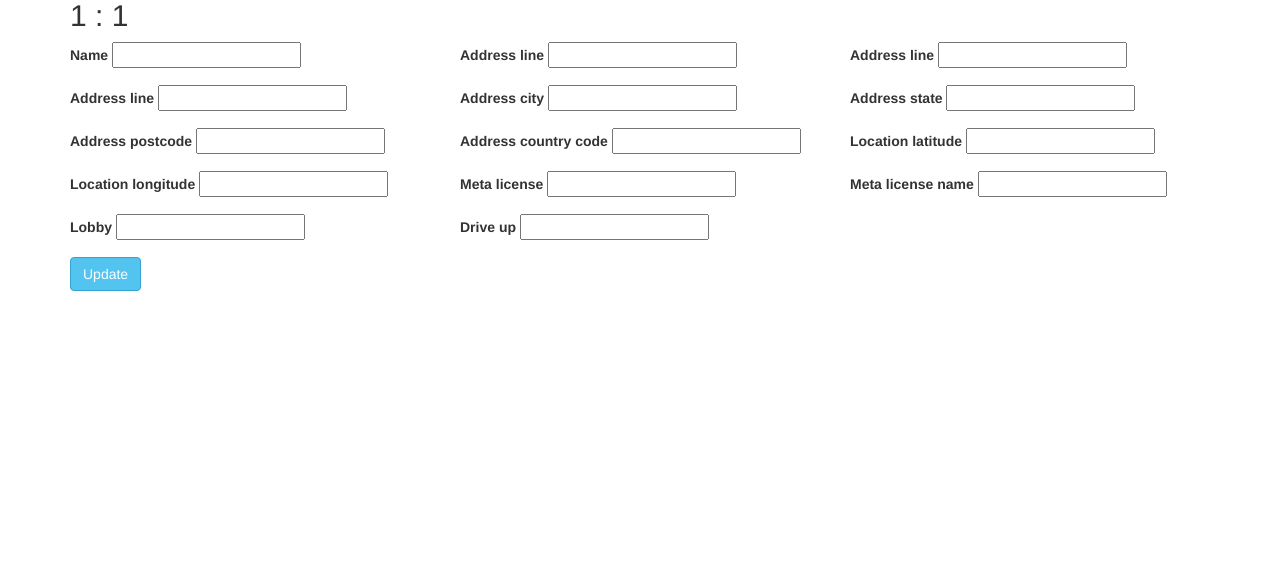
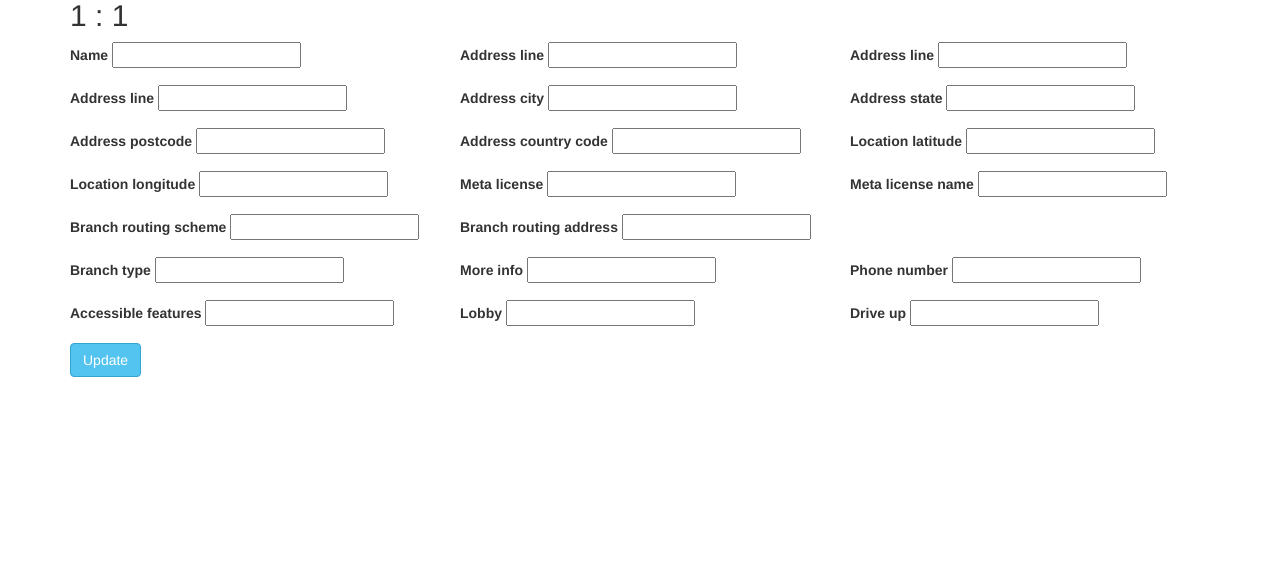
Before and after one commit to OpenBankProject/API-Manager, a Django app: template apimanager/branches/templates/branches/update.html in a window 1280 px wide. Shown: the part 151-734 px from the top of the page. Run offline with Django 3.2, Linux system fonts and the light colour scheme; the template is opened without the code that fills it: most values are stand-ins (such as "Sample title", 1, 10 or a date in 2020); form fields are guessed from the names that the template uses; some libraries are stand-ins or nearby versions.

Commit message:
branch update api

```diff
--- a/apimanager/branches/templates/branches/update.html
+++ b/apimanager/branches/templates/branches/update.html
@@ -129,7 +129,65 @@
             </div>
         </div>
 
+        <div class="row">
+            <div class="col-xs-12 col-sm-4">
+                {% if form.branch_routing_scheme.errors %}<div class="alert alert-danger">{{ form.branch_routing_scheme.errors }}</div>{% endif %}
+                <div class="form-group">
+                    {{ form.branch_routing_scheme.label_tag }}
+                    {{ form.branch_routing_scheme }}
+                </div>
+            </div>
+            <div class="col-xs-12 col-sm-4">
+                {% if form.branch_routing_address.errors %}<div class="alert alert-danger">{{ form.branch_routing_address.errors }}</div>{% endif %}
+                <div class="form-group">
+                    {{ form.branch_routing_address.label_tag }}
+                    {{ form.branch_routing_address }}
+                </div>
+            </div>
+            <div class="col-xs-12 col-sm-4">
+                {% if form.is_accessible.errors %}<div class="alert alert-danger">{{ form.is_accessible.errors }}</div>{% endif %}
+                <div class="form-group">
+                    {{ form.is_accessible.label_tag }}
+                    {{ form.is_accessible }}
+                </div>
+            </div>
+        </div>
+
+        <div class="row">
+
+            <div class="col-xs-12 col-sm-4">
+                {% if form.branch_type.errors %}<div class="alert alert-danger">{{ form.branch_type.errors }}</div>{% endif %}
+                <div class="form-group">
+                    {{ form.branch_type.label_tag }}
+                    {{ form.branch_type }}
+                </div>
+            </div>
+            <div class="col-xs-12 col-sm-4">
+                {% if form.more_info.errors %}<div class="alert alert-danger">{{ form.more_info.errors }}</div>{% endif %}
+                <div class="form-group">
+                    {{ form.more_info.label_tag }}
+                    {{ form.more_info }}
+                </div>
+            </div>
+            <div class="col-xs-12 col-sm-4">
+                {% if form.phone_number.errors %}<div class="alert alert-danger">{{ form.phone_number.errors }}</div>{% endif %}
+                <div class="form-group">
+                    {{ form.phone_number.label_tag }}
+                    {{ form.phone_number }}
+                </div>
+            </div>
+        </div>
+
 		<div class="row">
+
+            <div class="col-xs-12 col-sm-4">
+                {% if form.accessibleFeatures.errors %}<div class="alert alert-danger">{{ form.accessibleFeatures.errors }}</div>{% endif %}
+                <div class="form-group">
+                    {{ form.accessibleFeatures.label_tag }}
+                    {{ form.accessibleFeatures }}
+                </div>
+            </div>
+
             <div class="col-xs-12 col-sm-4">
                 {% if form.lobby.errors %}<div class="alert alert-danger">{{ form.lobby.errors }}</div>{% endif %}
                 <div class="form-group">
```
Also changed, not shown: apimanager/branches/templates/branches/index.html (+17 -0 lines), apimanager/branches/views.py (+11 -1 lines).
